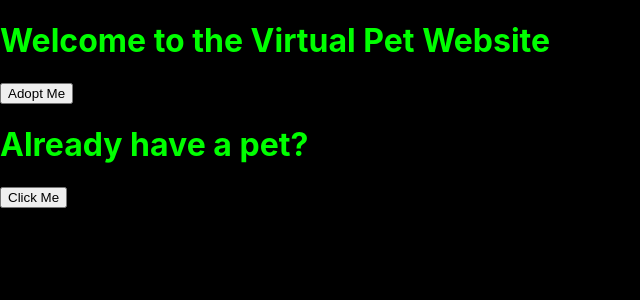
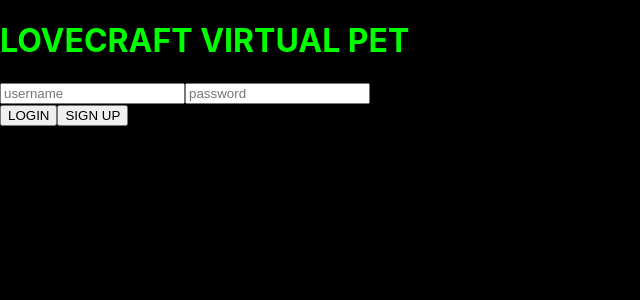
Before and after one commit to ZeroBitzz/lovecraftian-virtual-pet, a React (Create React App) app: page / in a window 1280 px wide. Shown: the top 300 px of the page, without its empty margins (0-640 px from the left). Built offline with nearby package versions, Linux system fonts and the light colour scheme.

Commit message:
add component elements

```diff
--- a/src/components/HomePage.js
+++ b/src/components/HomePage.js
@@ -1,19 +1,22 @@
-import React from "react";
-import { Link } from "react-router-dom";
+import React from "react"
+import { Link } from "react-router-dom"
 
 function HomePage() {
-  return (
-    <div>
-      <h1>Welcome to the Virtual Pet Website</h1>
-      <Link to="/signup">
-        <button>Adopt Me</button>
-      </Link>
-      <h1>Already have a pet?</h1>
-      <Link to="/login">
-        <button>Click Me</button>
-      </Link>
-    </div>
-  );
+    return (
+        <div>
+            <h1>LOVECRAFT VIRTUAL PET</h1>
+            <form>
+                <input type="text" placeholder="username"/>
+                <input type="password" placeholder="password"/>
+            </form>
+            <Link to="/login">
+                <button>LOGIN</button>
+            </Link>
+            <Link to="/signup">
+                <button>SIGN UP</button>
+            </Link>
+        </div>
+    )
 }
 
-export default HomePage;
+export default HomePage
--- a/src/components/Login.js
+++ b/src/components/Pet.js
@@ -1,10 +1,10 @@
-import React from "react";
+import React from "react"
 
-function LoginPage() {
-  return <h1>login page</h1>;
+function Pet() {
+    return <h1>pet page</h1>
 }
 
-export default LoginPage;
+export default Pet
 
 // import * as React from "react"
 // import Avatar from "@mui/material/Avatar"
--- a/src/components/SignUpPage.js
+++ b/src/components/SignUpPage.js
@@ -1,10 +1,26 @@
-import React from "react";
+import React from "react"
+import { Link } from "react-router-dom"
 
 function SignUp() {
-  return <h1>signup page</h1>;
+    return (
+        <div>
+                        <Link to="/">
+                <button>go back</button>
+            </Link>
+            <form onSubmit={(e) => {
+                alert('you have signed up')
+                e.preventDefault()
+                }}>
+                <input type="text" placeholder="username"/>
+                <input type="password" placeholder="password"/>
+                <input type="password" placeholder="repeat password"/>
+                <button type="submit">sign up</button>
+            </form>
+        </div>
+    )
 }
 
-export default SignUp;
+export default SignUp
 
 // import * as React from 'react';
 // import Avatar from '@mui/material/Avatar';
```
Also changed, not shown: src/App.js (+7 -7 lines), src/index.js (+9 -9 lines).
